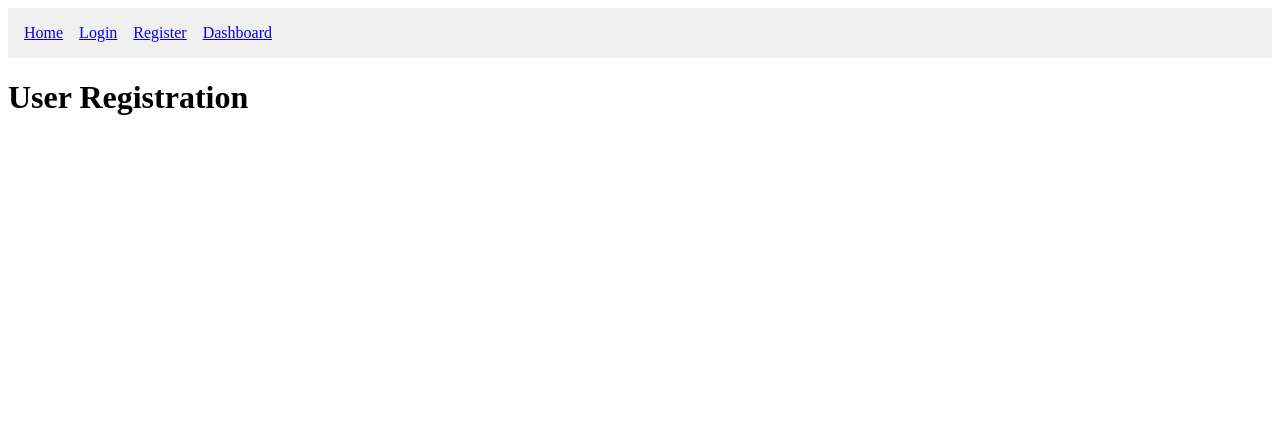
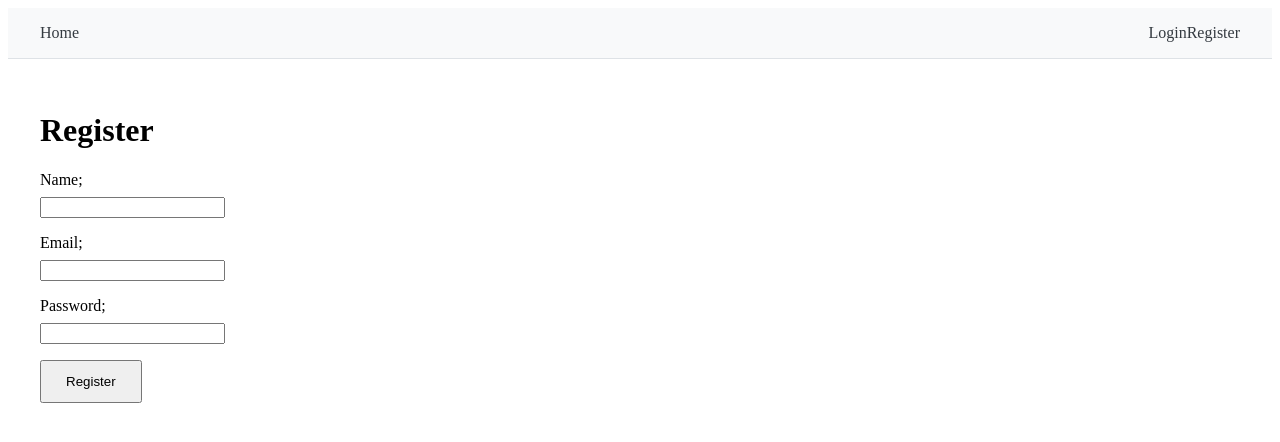
Before and after one commit to AabharanGupta/InsightPath, a React (Vite) app in the folder client/: page /register in a window 1280 px wide. Shown: the top 442 px of the page. Built offline with nearby package versions, Linux system fonts and the light colour scheme.

Commit message:
dashboard,navbar

```diff
--- /dev/null
+++ b/client/context/AuthContext.jsx
@@ -0,0 +1,31 @@
+import  {createContext, useState, useEffect} from 'react';
+import axios from 'axios';
+
+export const AuthContext=createContext();
+
+export const AuthProvider=({children})=>{
+    const [userInfo,setUserInfo]=useState(null);
+
+    useEffect(()=>{
+        const storedUserInfo=localStorage.getItem('UserInfo');
+        if(storedUserInfo){
+            setUserInfo(JSON.parse(storedUserInfo));
+        }
+    },[]);
+
+    const login=async(email,password)=>{
+        const {data}=await axios.post('/api/auth/login',{email,password});
+        localStorage.setItem('userInfo',JSON.stringify(data));
+        setUserInfo(data);
+    }
+
+    const logout=()=>{
+        localStorage.removeItem('userInfo');
+        setUserInfo(null);
+    }
+    return(
+        <AuthContext.Provider value={{userInfo,login,logout}}>
+            {children}
+        </AuthContext.Provider>
+    )
+}
--- /dev/null
+++ b/client/src/components/Inputs.jsx
@@ -0,0 +1,17 @@
+const Input=({label,type='text',name,value,onChange})=>{
+    return (<div style={{marginBottom:'1rem'}}>
+    <label htmlFor="name" style={{display:'block',marginBottom:'0.5rem'}}>
+        {label};
+    </label>
+    <input
+        type={type}
+        id={name}
+        name={name}
+        value={value}
+        onChange={onChange}>
+    </input>
+    </div>
+    );
+};
+
+export default Input;
--- a/client/src/components/Navbar.jsx
+++ b/client/src/components/Navbar.jsx
@@ -1,12 +1,34 @@
 import { Link } from 'react-router-dom';
+import styles from './Navbar.module.css'
+import { useContext } from 'react';
+import { AuthContext } from '../../context/AuthContext.jsx';
 
 const Navbar = () => {
+    const {userInfo,logout}=useContext(AuthContext);
     return (
-    <nav style={{ display: 'flex', gap: '1rem', padding: '1rem', background: '#f0f0f0' }}>
+      <nav className={styles.navbar}>
+        <div className={styles.navLinks}>
           <Link to="/">Home</Link>
+          {userInfo && <Link to="/dashboard">Dashboard</Link>}
+        </div>
+
+        <div className={styles.userActions}>
+          {userInfo?(
+            <>
+              <span className={styles.userName}>Hello, {userInfo.name}</span>
+              <button onClick={logout} className={styles.logoutButton}>
+                Logout
+              </button>
+            </>
+          ):(
+            <>
               <Link to="/login">Login</Link>
               <Link to="/register">Register</Link>
-      <Link to="/dashboard">Dashboard</Link>
+            </>
+          )
+          }
+        </div>
+
       </nav>
     );
 };
--- /dev/null
+++ b/client/src/components/Navbar.module.css
@@ -0,0 +1,32 @@
+.navbar{
+    display: flex;
+    justify-content: space-between;
+    align-items: center;
+    padding: 1rem 2rem;
+    background-color: #f8f9fa;
+    border-bottom: 1px solid #dee2e6;
+}
+
+.navLinks .navActions{
+    display: flex;
+    align-items: center;
+    gap: 1.5rem;
+}
+
+.navLinks a, .userActions a, .logoutButton {
+  text-decoration: none;
+  color: #343a40;
+  font-weight: 500;
+  cursor: pointer;
+}
+
+.logoutButton {
+  background: none;
+  border: none;
+  font-size: 1rem;
+  padding: 0;
+}
+
+.userName {
+  font-weight: bold;
+}
--- /dev/null
+++ b/client/src/components/ProtectedRoute.jsx
@@ -0,0 +1,10 @@
+import { useContext } from "react";
+import { Navigate,Outlet } from "react-router-dom";
+import { AuthContext } from "../../context/AuthContext";
+
+const ProtectedRoute=()=>{
+    const {userInfo}=useContext(AuthContext);
+    return userInfo?<Outlet/>:<Navigate to="/login" replace/>
+}
+
+export default ProtectedRoute;
--- a/client/src/main.jsx
+++ b/client/src/main.jsx
@@ -1,42 +1,15 @@
-import React from 'react'
-import ReactDOM from 'react-dom/client'
-import { createBrowserRouter, RouterProvider } from 'react-router-dom'
-import './index.css'
-import Navbar from './components/Navbar.jsx';
-import Layout from './components/Layout.jsx';
-import DashboardPage from './pages/DashboardPage.jsx';
-import HomePage from './pages/homepage.jsx';
-import LoginPage from './pages/LoginPage.jsx';
-import RegisterPage from './pages/RegisterPage.jsx';
-import App from './App.jsx'
+import React from 'react';
+import ReactDOM from 'react-dom/client';
+import { RouterProvider } from 'react-router-dom';
+import { AuthProvider } from '../context/AuthContext.jsx';
+import router from './router.jsx';
 
-const router=createBrowserRouter([
-  {
-    path:'/',
-    element:<Layout/>,
-    children:[
-      {
-        index:true,
-        element:<HomePage/>
-      },{
-        path:'login',
-        element:<LoginPage/>
-      },{
-        path:'register',
-        element:<RegisterPage/>
-      },{
-        path:'dashboard',
-        element:<DashboardPage/>
-      }
-    ]
-  }
-])
-
-
-
+import './index.css';
 
 ReactDOM.createRoot(document.getElementById('root')).render(
   <React.StrictMode>
-    <RouterProvider router={router} />
+    <AuthProvider>
+      <RouterProvider router={router} />
+    </AuthProvider>
   </React.StrictMode>
 );
--- a/client/src/pages/LoginPage.jsx
+++ b/client/src/pages/LoginPage.jsx
@@ -1,5 +1,55 @@
-const LoginPage=()=>{
-    return <h1>User Login</h1>;
+import { useState, useContext } from 'react';
+import { useNavigate } from 'react-router-dom';
+import { AuthContext } from '../../context/AuthContext.jsx';
+import Input from '../components/Inputs.jsx';
+
+const LoginPage = () => {
+  const [formData, setFormData] = useState({ email: '', password: '' });
+  const [error, setError] = useState('');
+  const { login } = useContext(AuthContext);
+  const navigate = useNavigate();
+
+  const handleChange = (e) => {
+    setFormData({ ...formData, [e.target.name]: e.target.value });
+  };
+
+  const handleSubmit = async (e) => {
+    e.preventDefault();
+    setError('');
+    try {
+      await login(formData.email, formData.password);
+      navigate('/dashboard');
+    } catch (err) {
+        console.log(`${err}`)
+      setError(err.response?.data?.message || 'Login failed.');
+    }
+  };
+
+  return (
+    <div style={{ padding: '2rem' }}>
+      <h1>Login</h1>
+      <form onSubmit={handleSubmit}>
+        <Input
+          label="Email Address"
+          type="email"
+          name="email"
+          value={formData.email}
+          onChange={handleChange}
+        />
+        <Input
+          label="Password"
+          type="password"
+          name="password"
+          value={formData.password}
+          onChange={handleChange}
+        />
+        {error && <p style={{ color: 'red' }}>{error}</p>}
+        <button type="submit" style={{ padding: '0.75rem 1.5rem' }}>
+          Login
+        </button>
+      </form>
+    </div>
+  );
 };
 
 export default LoginPage;
--- a/client/src/pages/RegisterPage.jsx
+++ b/client/src/pages/RegisterPage.jsx
@@ -1,5 +1,62 @@
+import { useState } from "react";
+import axios from 'axios';
+import { useNavigate } from "react-router-dom";
+import Input from "../components/Inputs.jsx";
+
 const RegisterPage=()=>{
-    return <h1>User Registration</h1>;
+    const [formData,setFormData]=useState({
+        name:'',
+        email:'',
+        password:'',
+    });
+    const [error,setError]=useState('');
+    const navigate=useNavigate();
+    const handleChange=(e)=>{
+       setFormData({ ...formData, [e.target.name]: e.target.value });
+    };
+    const handleSubmit=async (e)=>{
+        e.preventDefault();
+        setError('');
+        try{
+            const response=await axios.post('/api/auth/register',formData);
+            console.log('Registration Info:',response.data);
+            navigate('/login');
+        }
+        catch(error){
+            setError(err.response?.data?.message||'Registration failed. Please try again')
+        }
+    };
+    return(
+        <div style={{padding: '2rem'}}>
+            <h1>Register</h1>
+            <form onSubmit={handleSubmit}>
+                <Input
+                    label="Name"
+                    name="name"
+                    value={formData.name}
+                    onChange={handleChange}
+                />
+                <Input
+                    label="Email"
+                    type="email"
+                    name="email"
+                    value={formData.email}
+                    onChange={handleChange}
+                />
+                <Input
+                    label="Password"
+                    type="password"
+                    name="password"
+                    value={formData.password}
+                    onChange={handleChange}
+                />
+                {error &&<p style={{color:'red'}}>{error}</p>}
+                <button type="submit" style={{padding:'0.75rem 1.5rem'}}>
+                    Register
+                </button>
+            </form>
+        </div>
+    )
 };
 
 export default RegisterPage;
--- /dev/null
+++ b/client/src/router.jsx
@@ -0,0 +1,37 @@
+import { createBrowserRouter } from 'react-router-dom';
+import Navbar from './components/Navbar.jsx';
+import Layout from './components/Layout.jsx';
+import DashboardPage from './pages/DashboardPage.jsx';
+import HomePage from './pages/homepage.jsx';
+import LoginPage from './pages/LoginPage.jsx';
+import RegisterPage from './pages/RegisterPage.jsx';
+import { AuthProvider } from '../context/AuthContext.jsx';
+import ProtectedRoute from './components/ProtectedRoute.jsx';
+import App from './App.jsx'
+
+const router=createBrowserRouter([
+  {
+    path:'/',
+    element:<Layout/>,
+    children:[
+      {
+        index:true,
+        element:<HomePage/>
+      },{
+        path:'login',
+        element:<LoginPage/>
+      },{
+        path:'register',
+        element:<RegisterPage/>
+      },{
+        element:<ProtectedRoute/>,
+        children:[
+        {
+        path:'dashboard',
+        element:<DashboardPage/>
+      },
+    ]}
+    ]
+  }
+])
+export default router;
```
Lines whose indentation alone changed are shown as unchanged.
